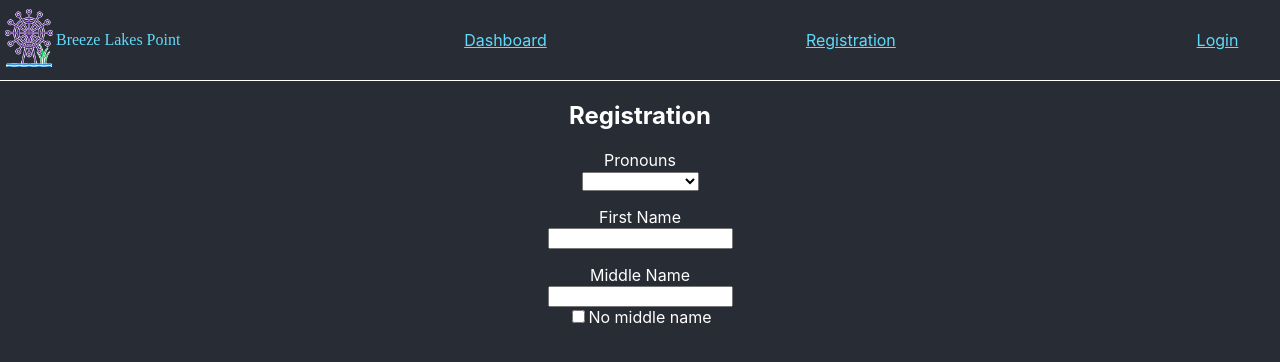
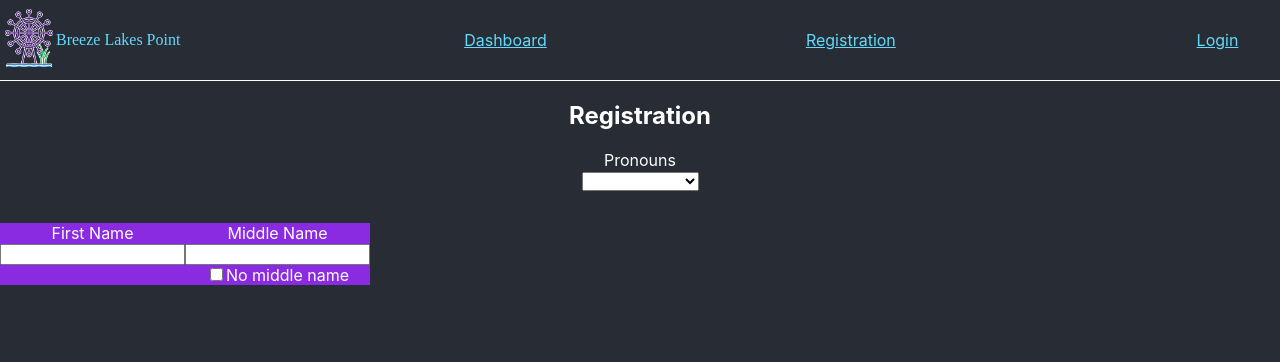
Before and after one commit to kristenkinnearohlmann/breeze-lakes-point-frontend, a React (Create React App) app: page /registration in a window 1280 px wide. Shown: the top 362 px of the page. Built offline with nearby package versions, Linux system fonts and the light colour scheme; a web font is replaced by a local one.

Commit message:
Started css for Registration component

```diff
--- /dev/null
+++ b/src/components/Registration.css
@@ -0,0 +1,8 @@
+.input-fields-row {
+    display: flex;
+    flex-flow: row nowrap;
+}
+
+.input-fields-row > p {
+    background-color: blueviolet;
+}
--- a/src/components/Registration.js
+++ b/src/components/Registration.js
@@ -1,5 +1,6 @@
 import { React, Component } from 'react'
 import { connect } from 'react-redux'
+import './Registration.css'
 
 class Registration extends Component {
 
@@ -41,7 +42,7 @@ class Registration extends Component {
                             <option value="5">he/they/theirs</option>
                         </select>
                     </p>
-                    <div>
+                    <div className="input-fields-row">
                         <p>
                             <label htmlFor="first_name">First Name</label><br/>
                             <input type="text" name="first_name" id="first_name" value={this.state.first_name} onChange={this.handleonChange} />
```
